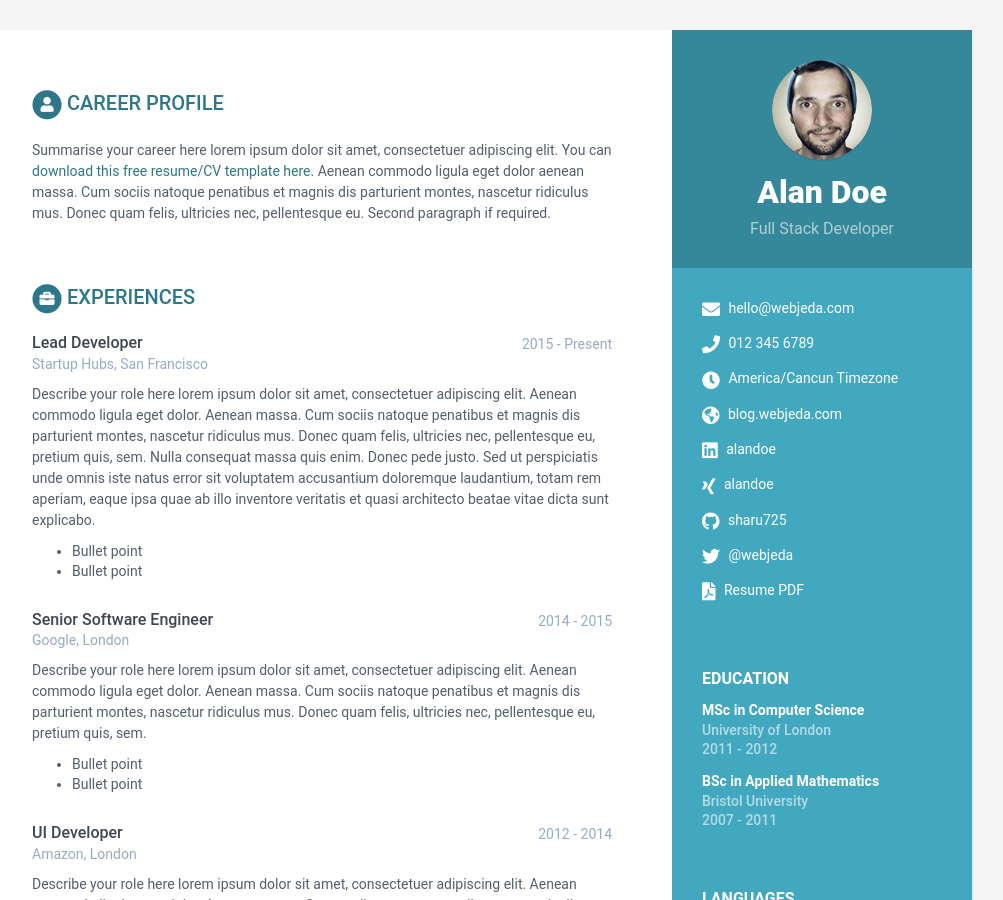
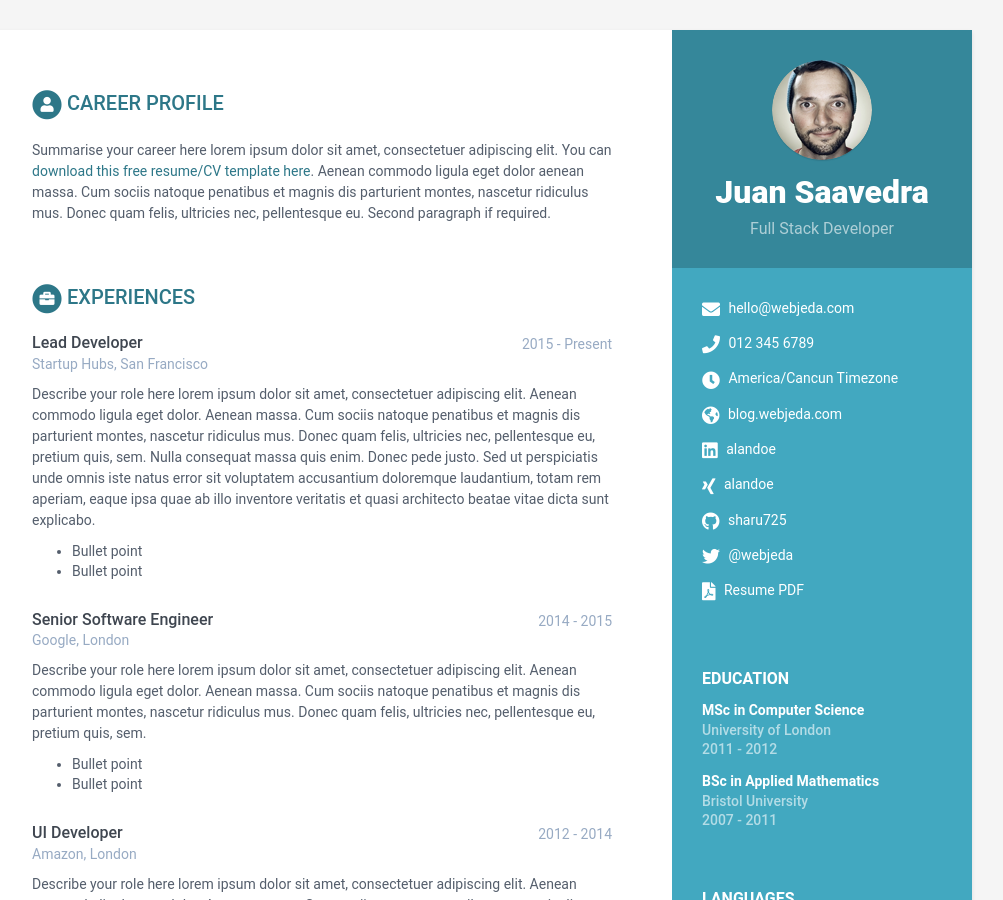
Before and after one commit to puj-isw-workspace/ElMejorGrupo_CV, a Jekyll site: the page built from index.html, in a window 1280 px wide and 900 px high. Shown: the whole window, without its empty margins (168-1171 px from the left). Built offline with Jekyll 4.4.1, drawn with Linux system fonts in a browser that asks for light colours.

Commit message:
Cambia el nombre de la persona

```diff
--- a/_data/data.yml
+++ b/_data/data.yml
@@ -8,7 +8,7 @@ sidebar:
     education: True # set to False if you want education in main section instead of in sidebar
 
     # Profile information
-    name: Alan Doe
+    name: Juan Saavedra
     tagline: Full Stack Developer
     avatar: profile.png  #place a 100x100 picture inside /assets/images/ folder and provide the name of the file below
 
```
